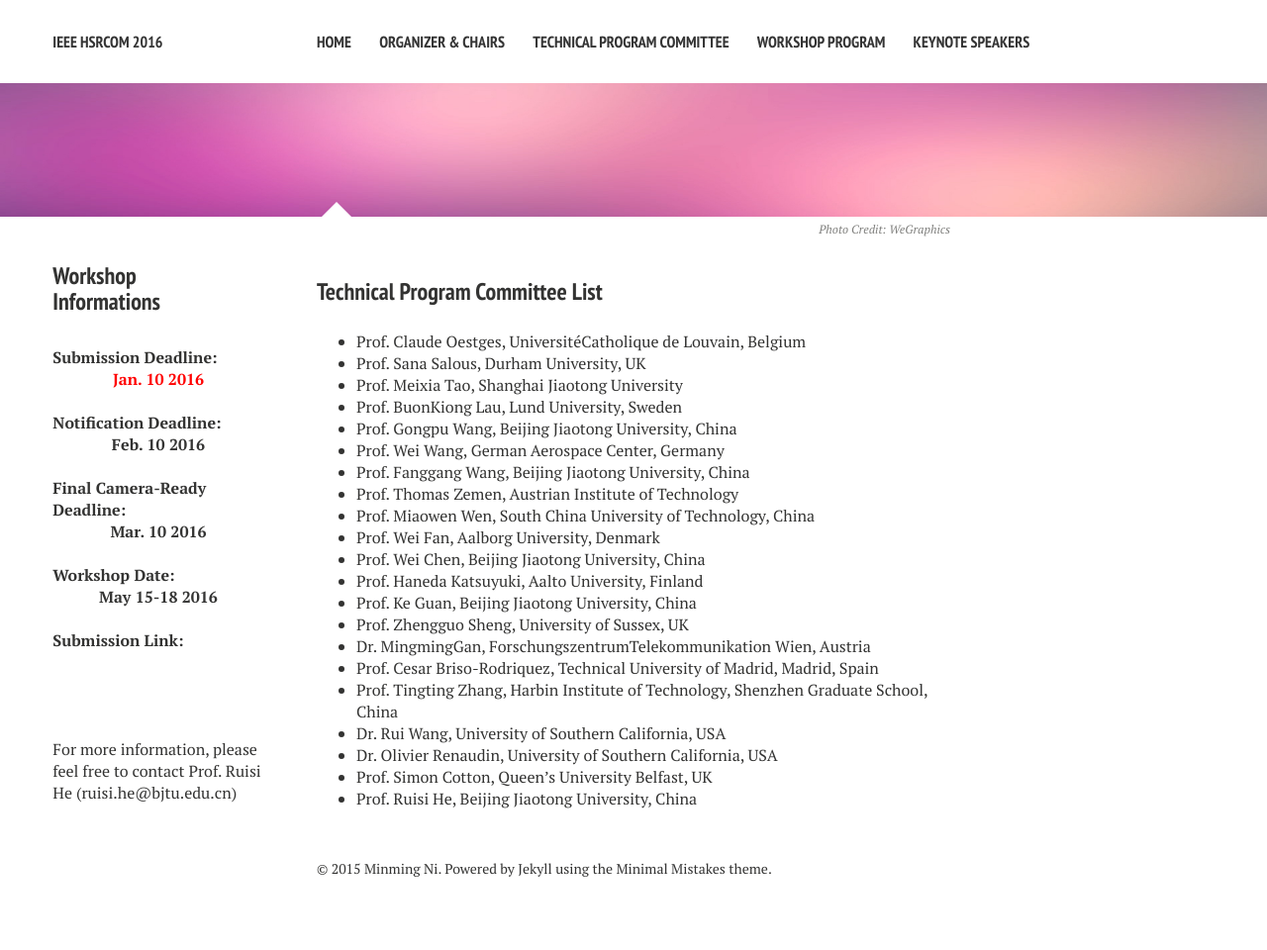
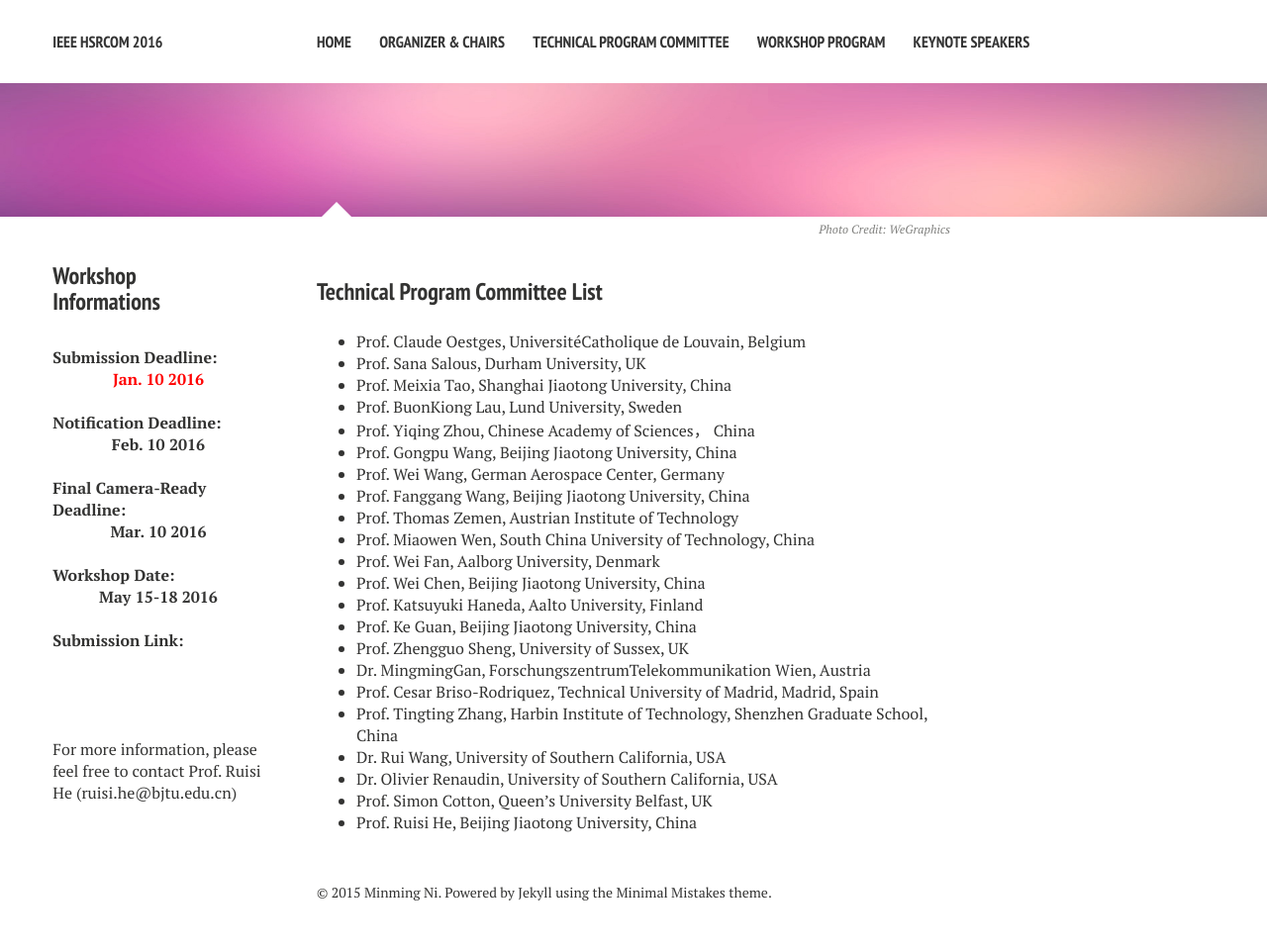
Before and after one commit to maxxx437/hsrcom2016, a Jekyll site: the page built from tpcs/index.md, in a window 1280 px wide. Shown: the whole page at 99% size. Built offline with Jekyll 4.4.1, drawn with Linux system fonts in a browser that asks for light colours; nearby versions of some CDN libraries; before the commit the page ends 936 px from its top, so only the background shows below that.

Commit message:
Update index.md

```diff
--- a/tpcs/index.md
+++ b/tpcs/index.md
@@ -10,8 +10,9 @@ image:
 ###   Technical Program Committee List
 -	Prof. Claude Oestges, UniversitéCatholique de Louvain, Belgium
 -	Prof. Sana Salous, Durham University, UK
--	Prof. Meixia Tao, Shanghai Jiaotong University
+-	Prof. Meixia Tao, Shanghai Jiaotong University, China
 -	Prof. BuonKiong Lau, Lund University, Sweden
+-	Prof. Yiqing Zhou, Chinese Academy of Sciences， China
 -	Prof. Gongpu Wang, Beijing Jiaotong University, China
 -	Prof. Wei Wang, German Aerospace Center, Germany
 -	Prof. Fanggang Wang, Beijing Jiaotong University, China
@@ -19,7 +20,7 @@ image:
 -	Prof. Miaowen Wen, South China University of Technology, China
 -	Prof. Wei Fan, Aalborg University, Denmark
 -	Prof. Wei Chen, Beijing Jiaotong University, China
--	Prof. Haneda Katsuyuki, Aalto University, Finland
+-	Prof. Katsuyuki Haneda, Aalto University, Finland
 -	Prof. Ke Guan, Beijing Jiaotong University, China
 -	Prof. Zhengguo Sheng, University of Sussex, UK
 -	Dr. MingmingGan, ForschungszentrumTelekommunikation Wien, Austria
```
